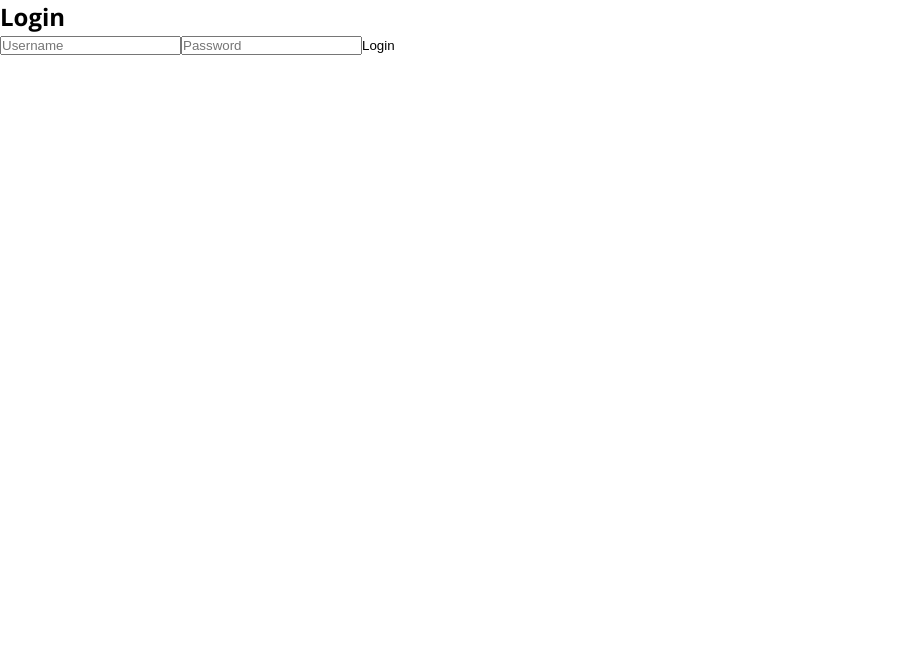
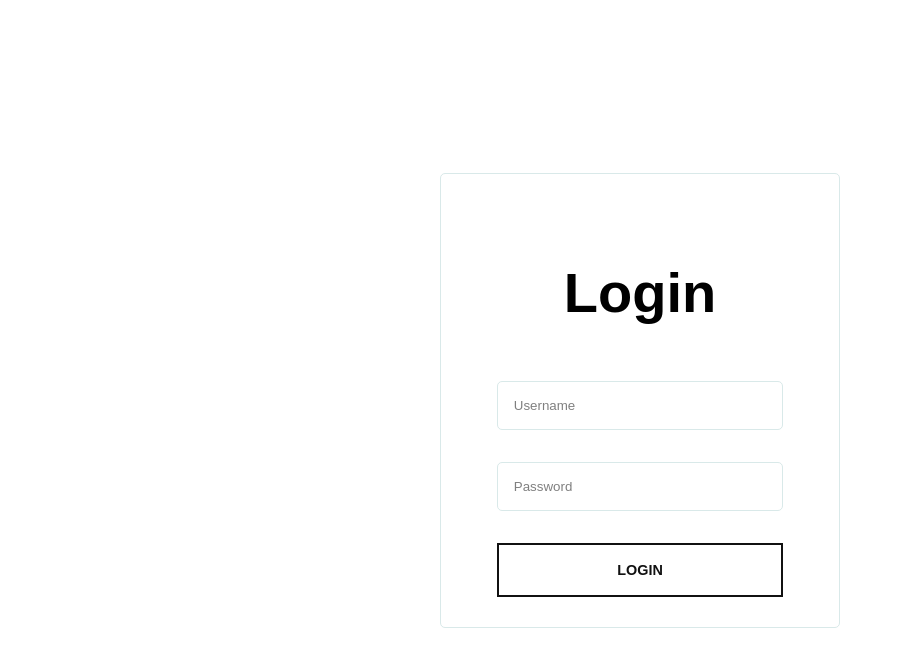
Before and after one commit to cubik707/spring-website-projects-front, a React (Create React App) app: page /login in a window 1280 px wide. Shown: the top 666 px of the page, without its empty margins (0-903 px from the left). Built offline with nearby package versions, Linux system fonts and the light colour scheme.

Commit message:
feat: Input component and login styles

```diff
--- /dev/null
+++ b/src/components/core/input/input.jsx
@@ -0,0 +1,16 @@
+import styles from './input.module.css'
+
+const Input = ({ type = 'text', placeholder, value, onChange, ...props }) => {
+  return (
+    <input
+      className={styles.input}
+      type={type}
+      placeholder={placeholder}
+      value={value}
+      onChange={onChange}
+      {...props}
+    />
+  );
+};
+
+export default Input;
--- /dev/null
+++ b/src/components/core/input/input.module.css
@@ -0,0 +1,23 @@
+.input{
+    padding: 1rem;
+    border-radius: 5px;
+    border: 1px solid #d9e9e9;
+    background-color: white;
+
+    transition: all 0.3s ease;
+    position: relative;
+}
+
+.input:focus-within {
+    box-shadow: 0 5px 10px 0 rgba(108, 135, 135, 0.2);
+    top: -3px;
+    transform: translateY(-3px);
+}
+
+.input:focus{
+    outline: none;
+}
+
+.input::placeholder {
+    color: rgba(0, 0, 0, 0.5);
+}
--- a/src/pages/login-page.js
+++ /dev/null
@@ -1,37 +0,0 @@
-import React, { useState } from 'react';
-import { useNavigate } from 'react-router-dom';
-
-const LoginPage = () => {
-  const [username, setUsername] = useState('');
-  const [password, setPassword] = useState('');
-  const navigate = useNavigate();
-
-  const handleLogin = () => {
-    if (username === 'admin' && password === '1234') {
-      navigate('/');
-    } else {
-      alert('Invalid username or password');
-    }
-  };
-
-  return (
-    <div>
-      <h2>Login</h2>
-      <input
-        type='text'
-        placeholder='Username'
-        value={username}
-        onChange={(e) => setUsername(e.target.value)}
-      />
-      <input
-        type='password'
-        placeholder='Password'
-        value={password}
-        onChange={(e) => setPassword(e.target.value)}
-      />
-      <button onClick={handleLogin}>Login</button>
-    </div>
-  );
-};
-
-export default LoginPage;
--- /dev/null
+++ b/src/pages/login-page/login-page.jsx
@@ -0,0 +1,44 @@
+import React, { useState } from 'react';
+import { useNavigate } from 'react-router-dom';
+import Input from '../../components/core/input/input';
+import styles from './login-page.module.css'
+import Button from "../../components/core/Button/Button";
+
+const LoginPage = () => {
+  const [username, setUsername] = useState('');
+  const [password, setPassword] = useState('');
+  const navigate = useNavigate();
+
+  const handleLogin = () => {
+    if (username === 'admin' && password === '1234') {
+      navigate('/');
+    } else {
+      alert('Invalid username or password');
+    }
+  };
+
+  return (
+    <div className={styles.loginWrapper}>
+      <div className={styles.loginCard}>
+        <h2 className={styles.title}>Login</h2>
+        <div className={styles.loginForm}>
+          <Input
+            placeholder='Username'
+            value={username}
+            onChange={(e) => setUsername(e.target.value)}
+          />
+          <Input
+            type='password'
+            placeholder='Password'
+            value={password}
+            onChange={(e) => setPassword(e.target.value)}
+          />
+          <Button onClick={handleLogin}>Login</Button>
+        </div>
+      </div>
+    </div>
+
+  );
+};
+
+export default LoginPage;
--- /dev/null
+++ b/src/pages/login-page/login-page.module.css
@@ -0,0 +1,34 @@
+.loginWrapper{
+    height: 100vh;
+    display: flex;
+    align-items: center;
+    justify-content: center;
+}
+
+.loginCard{
+    width: 100%;
+    max-width: 400px;
+    border: 1px solid #d9e9e9;
+    background-color: white;
+    border-radius: 5px;
+    padding: 30px 20px;
+
+    display: flex;
+    flex-direction: column;
+    align-items: center;
+}
+
+.title{
+    font-family: Metropolis, sans-serif;
+    font-size: 3.5rem;
+    margin-top: 40px;
+    padding: 16px 0;
+}
+
+.loginForm{
+    width: 80%;
+    margin-top: 40px;
+    display: flex;
+    flex-direction: column;
+    gap: 2rem;
+}
--- a/src/routes/router.js
+++ b/src/routes/router.js
@@ -1,11 +1,13 @@
 import { createBrowserRouter, Navigate } from 'react-router-dom';
-import LoginPage from '../pages/login-page';
+import LoginPage from '../pages/login-page/login-page';
 import ProjectsPage from '../pages/projects-page';
 import { useSelector } from 'react-redux';
 
 const ProtectedRoute = ({ children }) => {
   const isAuthenticated = useSelector((state) => state.auth.isAuthenticated);
-
+  if (isAuthenticated === undefined) {
+    return null; // или индикатор загрузки
+  }
   if (!isAuthenticated) {
     return <Navigate to='/login' replace />;
   }
@@ -20,6 +22,7 @@ export const router = createBrowserRouter([
       <ProtectedRoute>
         <ProjectsPage />
       </ProtectedRoute>
+      // <ProjectsPage />
     ),
   },
   {
```
